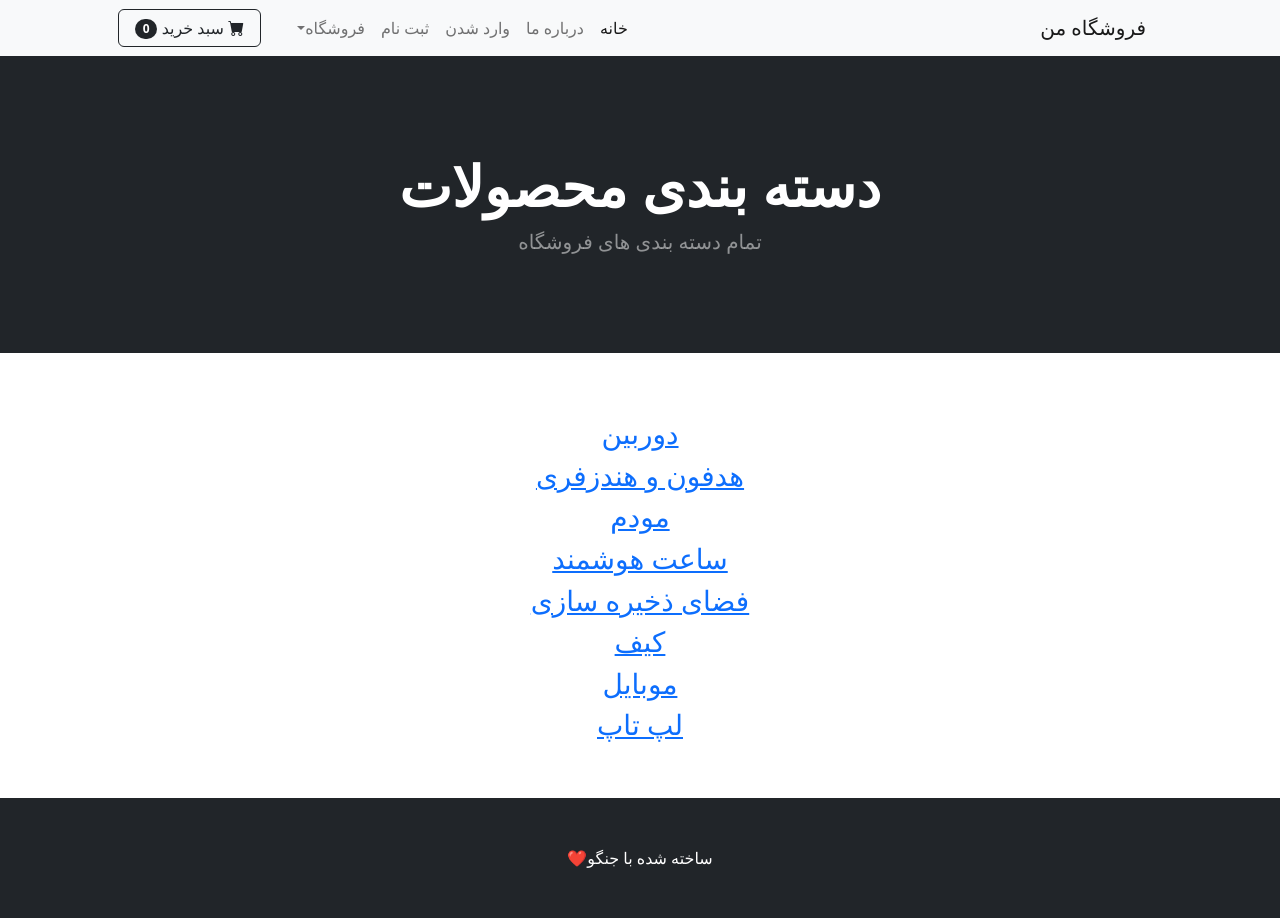
After one commit to sepidehhayati16/Digikala, a Django app: page /category/ in a window 1280 px wide. The commit adds this page. Run offline with Django 5.2, Linux system fonts and the light colour scheme; data comes from the database, SQL or seed files in the repository; some libraries are stand-ins or nearby versions.

Commit message:
Categories page

```diff
--- a/shop/urls.py
+++ b/shop/urls.py
@@ -9,4 +9,5 @@ urlpatterns = [
     path('signup/', views.signup_user, name='signup'),
     path('product/<int:pk>', views.product, name='product'),
     path('category/<str:cat>', views.category, name='category'),
+    path('category/', views.category_summary, name='category_summary'),
 ]
--- a/shop/views.py
+++ b/shop/views.py
@@ -8,6 +8,9 @@ from django import forms
 from .forms import SignUpForm
 
 # Create your views here.
+def category_summary(request):
+    all_cat = Category.objects.all()
+    return render(request,'category_summary.html',{'category':all_cat})
 def hello(request):
     all_products = Product.objects.all()
     return render(request, 'index.html' , {'products': all_products})
--- /dev/null
+++ b/templates/category_summary.html
@@ -0,0 +1,28 @@
+{% extends "bace.html" %}
+{% block content %}
+
+ <!-- Header-->
+        <header class="bg-dark py-5">
+            <div class="container px-4 px-lg-5 my-5">
+                <div class="text-center text-white">
+                    <h1 class="display-4 fw-bolder">دسته بندی محصولات</h1>
+                    <p class="lead fw-normal text-white-50 mb-0"> تمام دسته بندی های فروشگاه </p>
+                </div>
+            </div>
+        </header>
+    <br><br>
+    <div class="container">
+    <div class="row">
+        <center>
+            <div class="col-10">
+                <p align="justify">
+                {% for cat in category %}
+                    <a  href="{% url 'category' cat.name %}"><h3>{{ cat.name }}</h3></a>
+                {% endfor %}
+            </div>
+        </center>
+    </div>
+
+    </div>
+    <br><br>
+{% endblock %}
--- a/templates/navbar.html
+++ b/templates/navbar.html
@@ -18,7 +18,7 @@
                         <li class="nav-item dropdown">
                             <a class="nav-link dropdown-toggle" id="navbarDropdown" href="{% url 'home' %}" role="button" data-bs-toggle="dropdown" aria-expanded="false">فروشگاه</a>
                             <ul class="dropdown-menu" aria-labelledby="navbarDropdown">
-                                <li><a class="dropdown-item" href="{% url 'home' %}">همه محصولات</a></li>
+                                <li><a class="dropdown-item" href="{% url 'category_summary' %}">دسته بندی ها </a></li>
                                 <li><hr class="dropdown-divider" /></li>
                                 <li><a class="dropdown-item" href="{% url 'category' 'لپ تاپ' %}">لپ تاپ ها</a></li>
                                 <li><a class="dropdown-item" href="{% url 'category' 'ساعت هوشمند' %}">ساعت های هوشمند</a></li>
```
